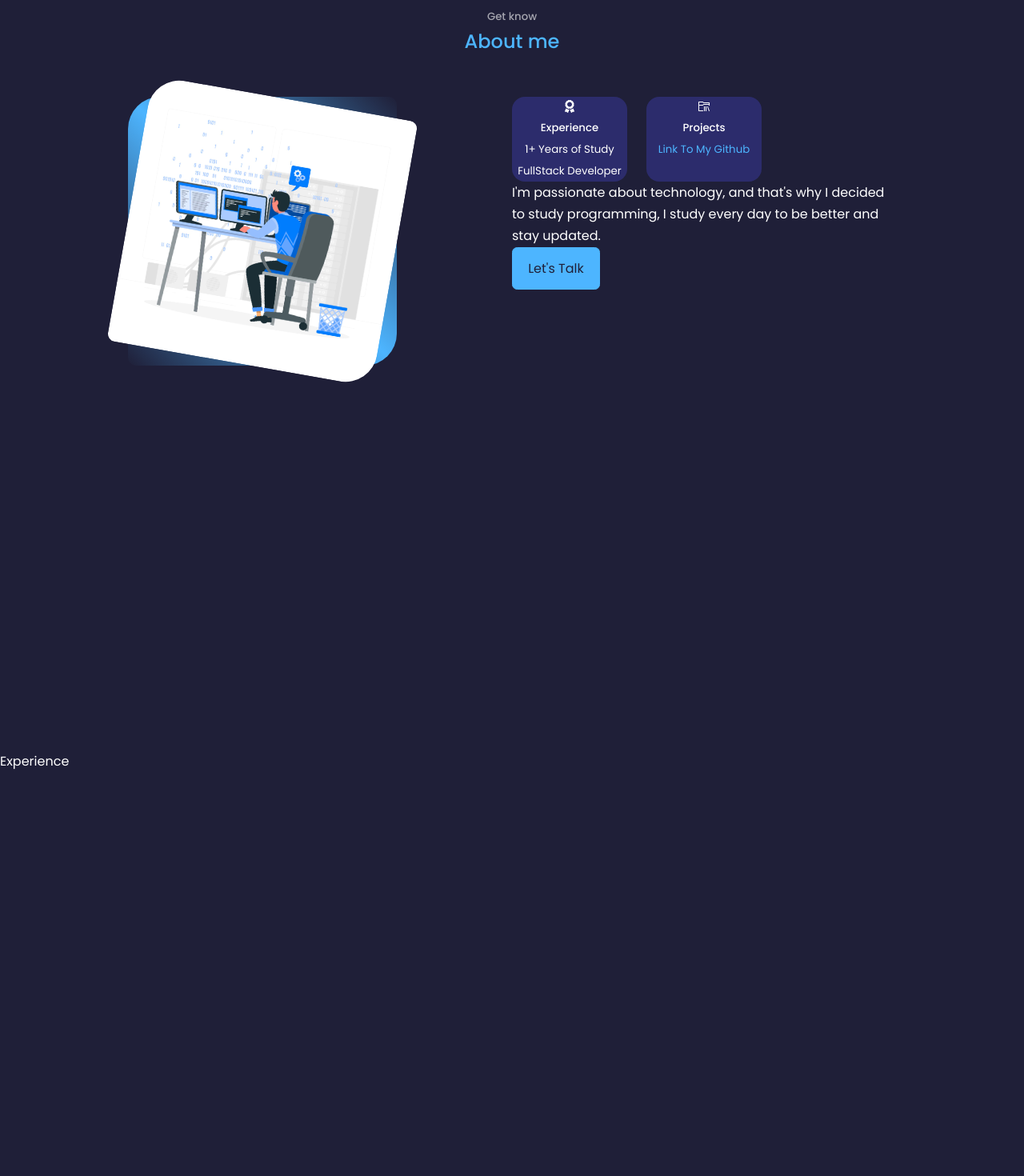
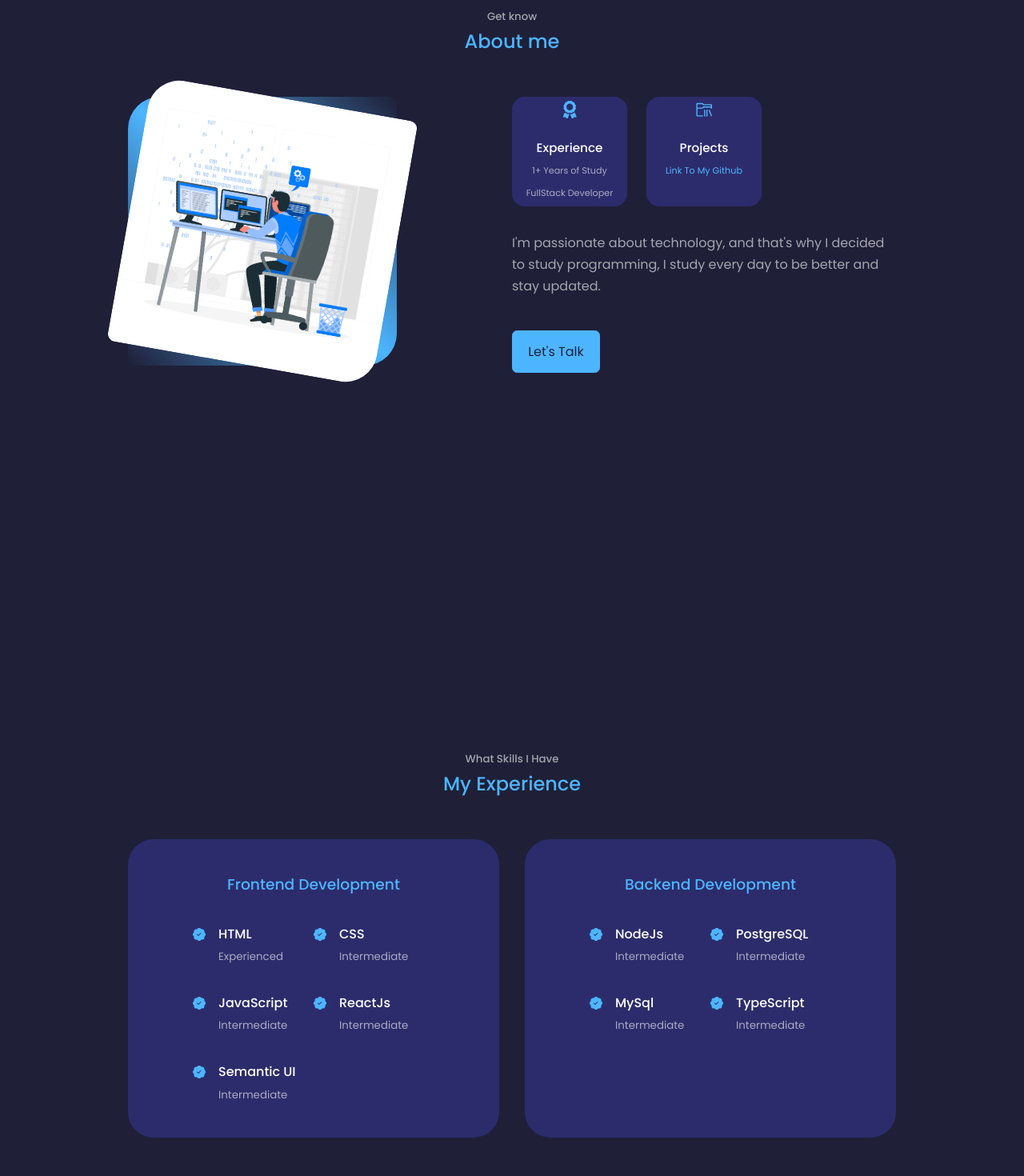
Before and after one commit to vitu2/-portfolioComplete, a React (Vite) app: page / in a window 1280 px wide. Shown: the part 800-2270 px from the top of the page at 80% size. Built offline with nearby package versions, Linux system fonts and the light colour scheme.

Commit message:
ending the 'about' and starting the 'experience' part

```diff
--- a/src/components/about/about.css
+++ b/src/components/about/about.css
@@ -33,6 +33,7 @@
     display: grid;
     grid-template-columns: repeat(3, 1fr);
     gap: 1.5rem;
+    justify-content: center;
 }
 
 .about-card{
@@ -40,4 +41,73 @@
     border: 1px solid transparent;
     border-radius: 1rem;
     text-align: center;
+    transition: var(--transition);
+    padding: 4px;
 }
+
+.about-card:hover{
+    background: transparent;
+    border-color: var(--color-primary-variant);
+    cursor: default;
+}
+
+.about-icon{
+    color: var(--color-primary);
+    font-size: 1.4rem;
+    margin-bottom: 1rem;
+}
+
+.about-card h5{
+    font-size: 0.95rem;
+}
+
+.about-card small{
+    font-size: 0.7rem;
+    color: var(--color-light);
+}
+
+.about-content p{
+    margin: 2rem 0 2.6rem;
+    color: var(--color-light);
+}
+
+/* ===== MEDIA QUERIES ( MEDIUM DEVICES ) / Responsividade ( Dispositivos Médios ) /  ===== */
+
+@media screen and (max-width:1000px){
+    .container-about{
+        grid-template-columns: 1fr;
+        gap: 0;
+    }
+
+    .about-me{
+        width: 50%;
+        margin: 2rem auto 4rem;
+    }
+
+    .about-content p{
+        margin: 1rem 0 1.5rem;
+    }
+}
+
+
+/* ===== MEDIA QUERIES ( MEDIUM DEVICES ) / Responsividade ( Dispositivos Médios ) /  ===== */
+
+@media screen and (max-width:600px){
+    .about-me{
+        width: 65%;
+        margin: 0 auto 3rem;
+    }
+
+    .about-cards{
+        grid-template-columns: 1fr 1fr;
+        gap: 1rem;
+    }
+
+    .about-content{
+        text-align: center;
+    }
+
+    .about-content p{
+        margin: 1.5rem 0;
+    }
+}
--- a/src/components/experience/Experience.jsx
+++ b/src/components/experience/Experience.jsx
@@ -1,10 +1,105 @@
 import React from 'react'
 import './experience.css'
+import { BsFillPatchCheckFill } from 'react-icons/bs'
 
 
 const Experience = () => {
   return (
-    <section id='experience'>Experience</section>
+    <section id='experience'>
+      <h5>What Skills I Have</h5>
+      <h2>My Experience</h2>
+
+      <div className="container container-experience">
+        <div className="experience-frontEnd">
+          <h3>Frontend Development</h3>
+          <div className="experience-content">
+
+            <article className="experience-details">
+              <BsFillPatchCheckFill className='experience-details-icon'/>
+              <div>
+              <h4>HTML</h4>
+              <small className='text-light'>Experienced</small>
+              </div>
+            </article>
+
+            <article className="experience-details">
+              <BsFillPatchCheckFill className='experience-details-icon'/>
+              <div>
+              <h4>CSS</h4>
+              <small className='text-light'>Intermediate</small>
+              </div>
+            </article>
+
+            <article className="experience-details">
+              <BsFillPatchCheckFill className='experience-details-icon'/>
+              <div>
+              <h4>JavaScript</h4>
+              <small className='text-light'>Intermediate</small>
+              </div>
+            </article>
+
+            <article className="experience-details">
+              <BsFillPatchCheckFill className='experience-details-icon'/>
+              <div>
+              <h4>ReactJs</h4>
+              <small className='text-light'>Intermediate</small>
+              </div>
+            </article>
+
+            <article className="experience-details">
+              <BsFillPatchCheckFill className='experience-details-icon'/>
+              <div>
+              <h4>Semantic UI</h4>
+              <small className='text-light'>Intermediate</small>
+              </div>
+            </article>
+
+          </div>
+        </div>
+
+        {/* END OF FRONTEND */}
+
+        <div className="experience-BackEnd">
+          <h3>Backend Development</h3>
+          <div className="experience-content">
+
+            <article className="experience-details">
+              <BsFillPatchCheckFill className='experience-details-icon'/>
+              <div>
+              <h4>NodeJs</h4>
+              <small className='text-light'>Intermediate</small>
+              </div>
+            </article>
+
+            <article className="experience-details">
+              <BsFillPatchCheckFill className='experience-details-icon'/>
+              <div>
+              <h4>PostgreSQL</h4>
+              <small className='text-light'>Intermediate</small>
+              </div>
+            </article>
+
+            <article className="experience-details">
+              <BsFillPatchCheckFill className='experience-details-icon'/>
+              <div>
+              <h4>MySql</h4>
+              <small className='text-light'>Intermediate</small>
+              </div>
+            </article>
+
+            <article className="experience-details">
+              <BsFillPatchCheckFill className='experience-details-icon'/>
+              <div>
+              <h4>TypeScript</h4>
+              <small className='text-light'>Intermediate</small>
+              </div>
+            </article>
+
+          </div>
+
+        </div>
+      </div>
+    </section>
   )
 }
 
--- a/src/components/experience/experience.css
+++ b/src/components/experience/experience.css
@@ -0,0 +1,41 @@
+.container-experience{
+    display: grid;
+    grid-template-columns: 1fr 1fr;
+    gap: 2rem;
+}
+
+.container-experience > div{
+    background: var(--color-bg-variant);
+    padding: 2.5rem 5rem;
+    border-radius: 2rem;
+    border: 1px solid transparent;
+    transition: var(--transition);
+}
+
+.container-experience > div:hover{
+    background: transparent;
+    border-color: var(--color-primary-variant);
+    cursor: default;
+}
+
+.container-experience > div h3{
+    text-align: center;
+    margin-bottom: 2rem;
+    color: var(--color-primary);
+}
+
+.experience-content{
+    display: grid;
+    grid-template-columns: 1fr 1fr;
+    row-gap: 2rem;
+}
+
+.experience-details{
+    display: flex;
+    gap: 1rem;
+}
+
+.experience-details-icon{
+    margin-top: 6px;
+    color: var(--color-primary);
+}
```
